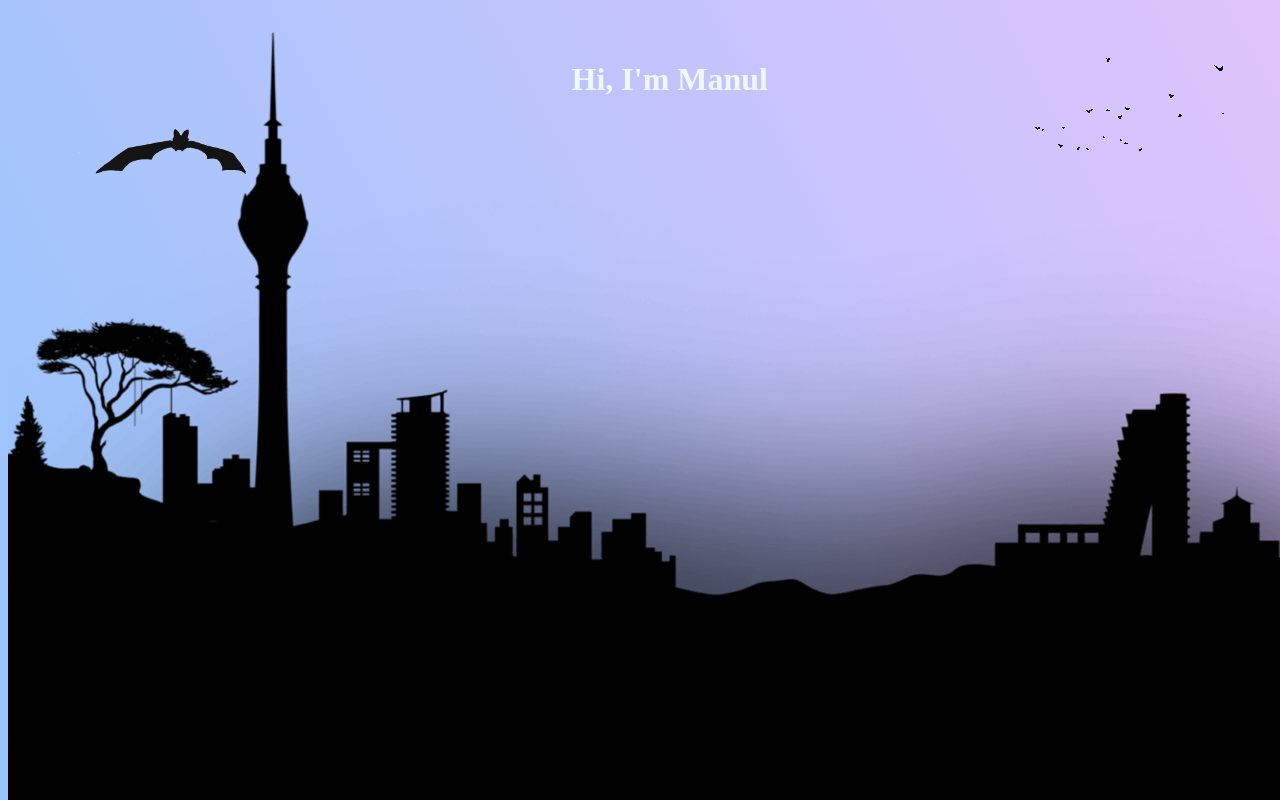
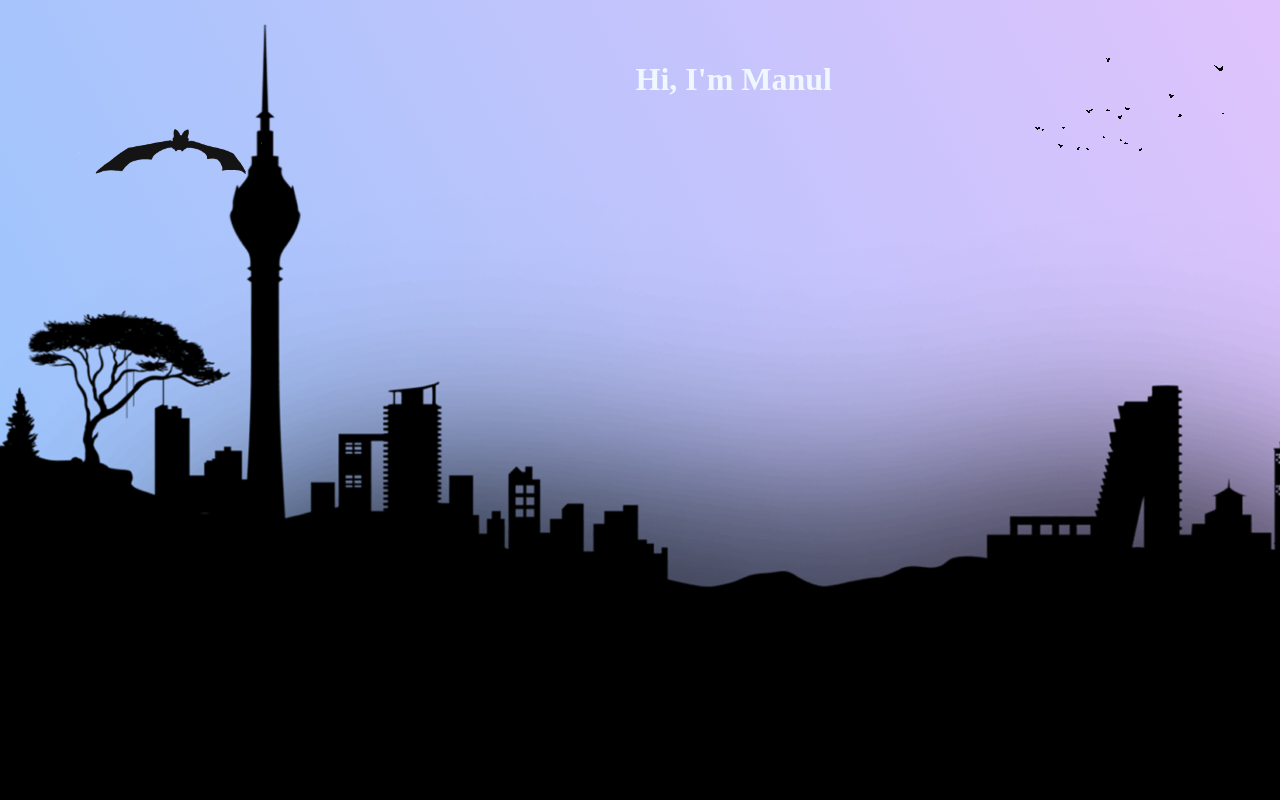
Before and after one commit to ManulMax/manulMadara, a plain HTML site: page index.html in a window 1280 px wide. Shown: the top 800 px of the page. Drawn offline with Linux system fonts and the light colour scheme.

Commit message:
Update index.html

```diff
--- a/index.html
+++ b/index.html
@@ -10,6 +10,8 @@
         body {
             background-color: #8EC5FC;
             background-image: linear-gradient(62deg, #8EC5FC 0%, #E0C3FC 100%);
+            margin: 0%;
+            width: 100%;
         }
 
         #overlay{
@@ -34,7 +36,7 @@
             position: absolute;
             font-size: xx-large;
             top: 5%;
-            right: 40%;
+            right: 35%;
             left: auto;
         }
     </style>
```
